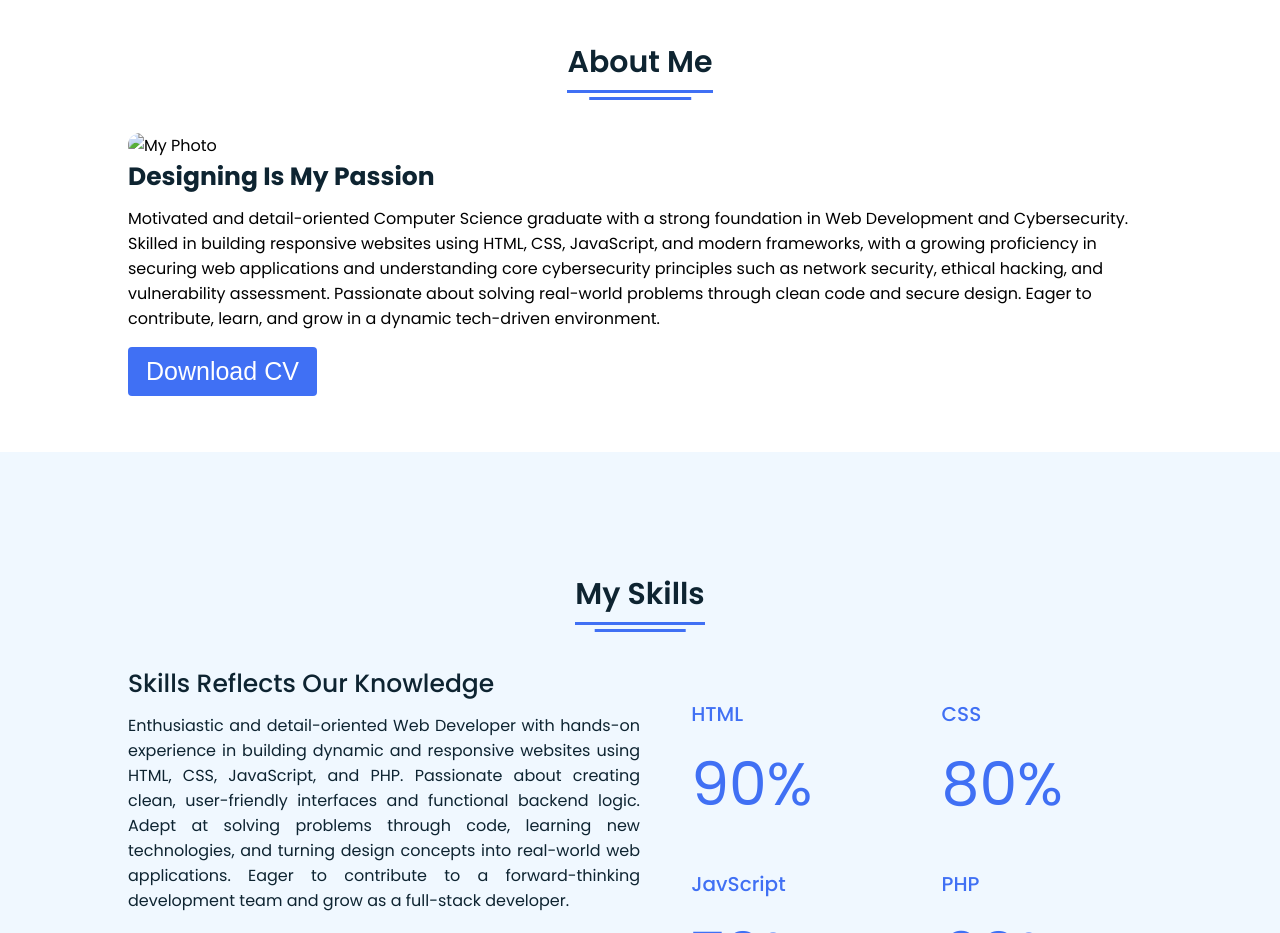
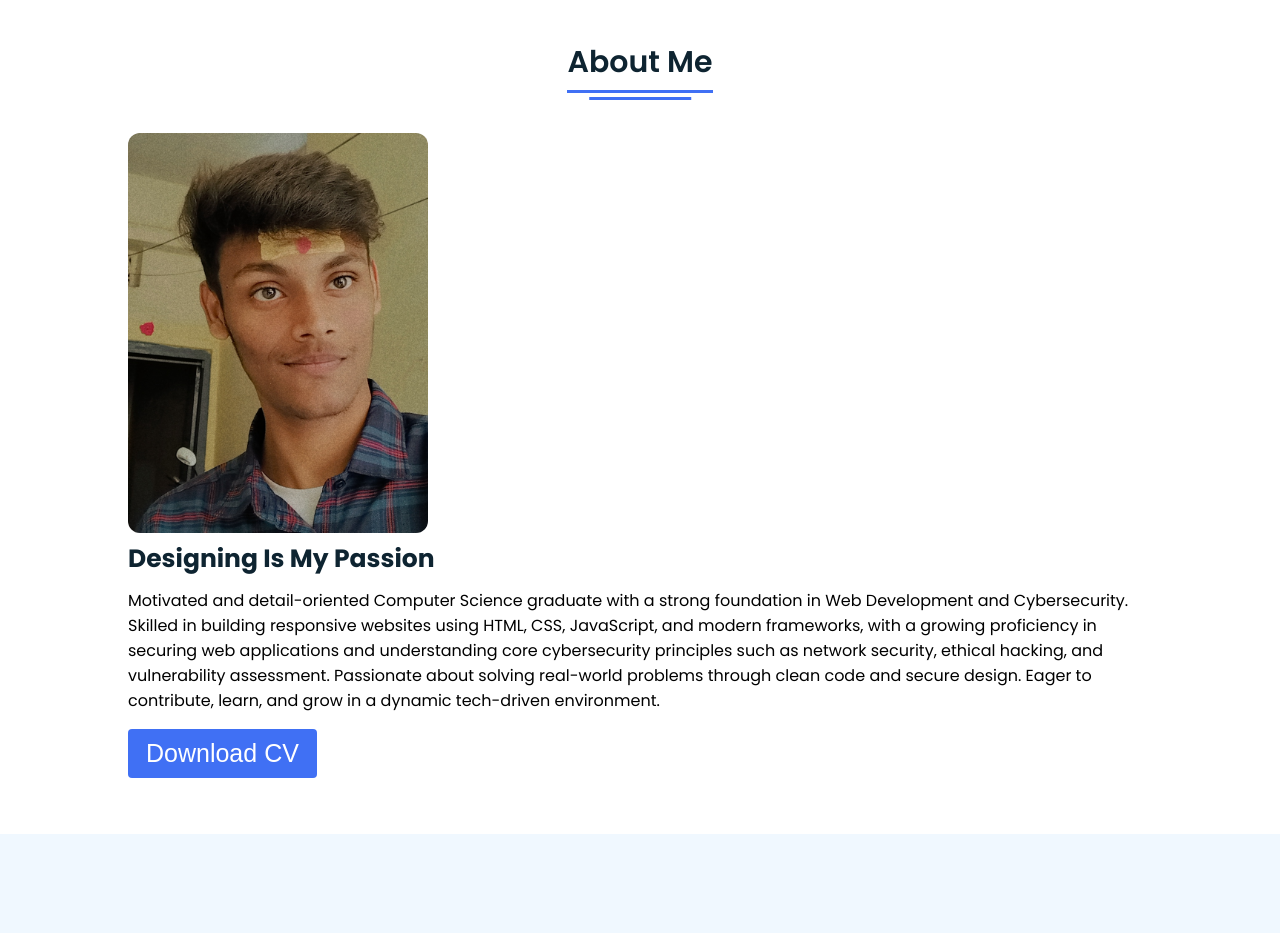
Before and after one commit to whyyashhhh/porrtfolio, a plain HTML site: page index.html in a window 1280 px wide. Shown: the part 840-1773 px from the top of the page. Drawn offline with Linux system fonts and the light colour scheme; the site is published under a folder, as on GitHub Pages, so addresses that start at the root find nothing.

Commit message:
Update index.html

```diff
--- a/index.html
+++ b/index.html
@@ -57,7 +57,7 @@
         <div class="title"><span>About Me</span></div>
         <div class="about-details" style="display: flex; align-items: center; flex-wrap: wrap;">
           <div class="left" style="margin-right: 30px;">
-            <div class="img"><img src="/IMG_20250228_030347.jpg" alt="My Photo" class="about-img">
+            <div class="img"><img src="IMG_20250228_030347.jpg" alt="My Photo" class="about-img">
             </div>
           </div>
           <div class="right">
```
